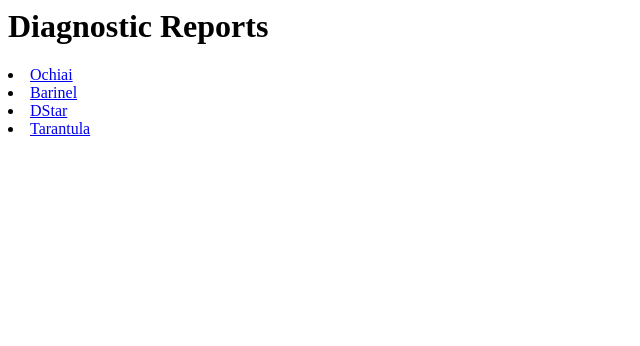
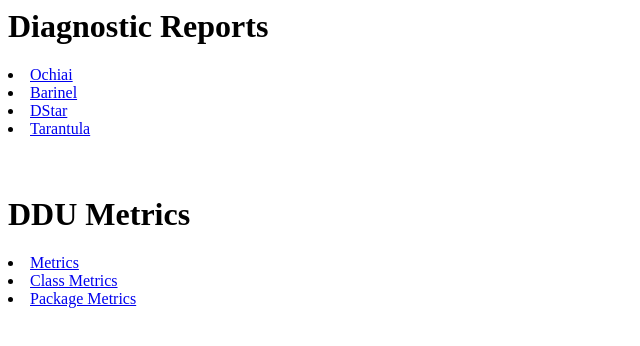
Before and after one commit to ruimaranhao/qrs19_tutorial, a plain HTML site: page index.html in a window 1280 px wide. Shown: the whole page, without its empty margins (0-640 px from the left). Drawn offline with Linux system fonts and the light colour scheme.

Commit message:
few updates

```diff
--- a/index.html
+++ b/index.html
@@ -13,3 +13,18 @@
 <li>
     <a href="site/gzoltar/sfl/html/tarantula/sunburst.html">Tarantula</a>
 </li>
+
+<br/>
+<br/>
+
+<h1> DDU Metrics </h1>
+
+<li>
+    <a href="ddu-report/metrics.txt">Metrics</a>
+</li>
+<li>
+    <a href="ddu-report/class-metrics.txt">Class Metrics</a>
+</li>
+<li>
+    <a href="ddu-report/package-metrics.txt">Package Metrics</a>
+</li>
```
Also changed, not shown: 2 other files.
